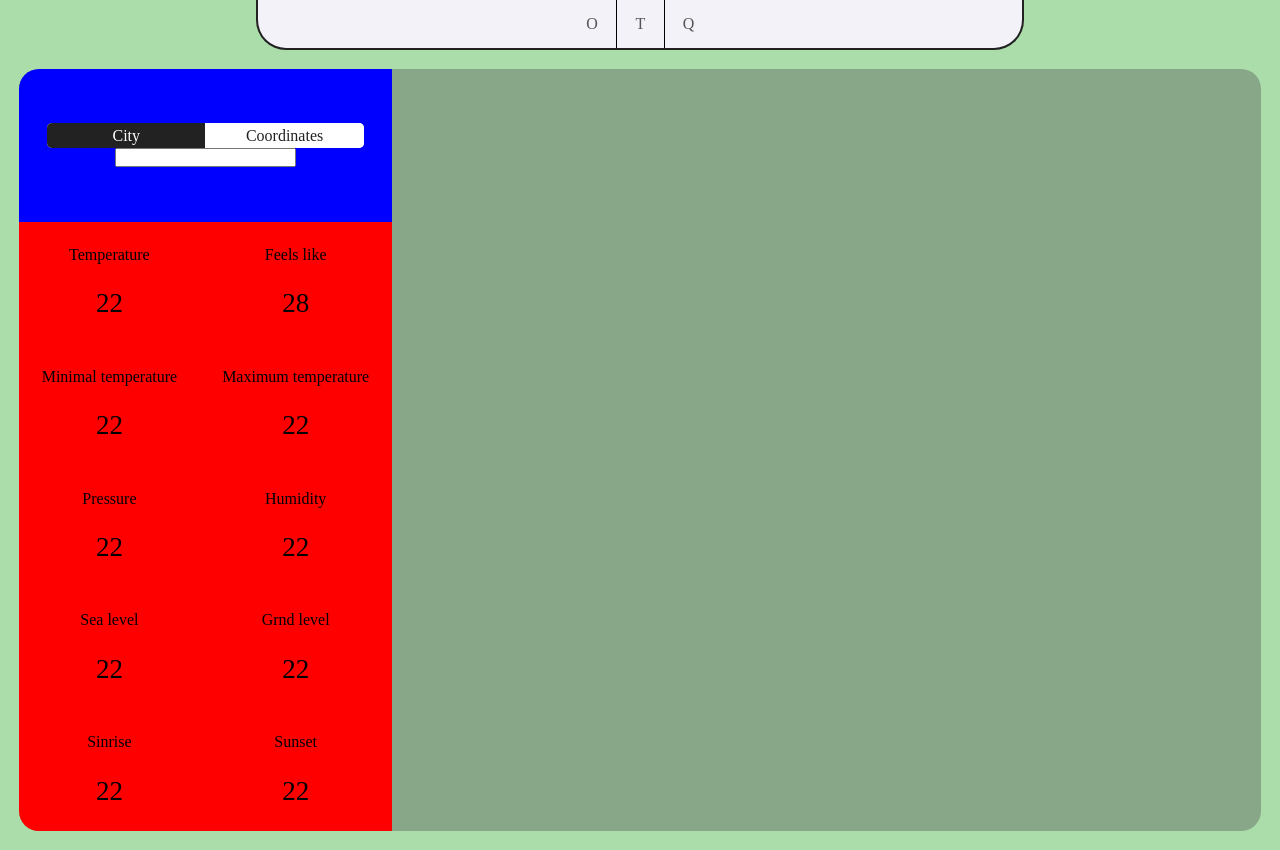
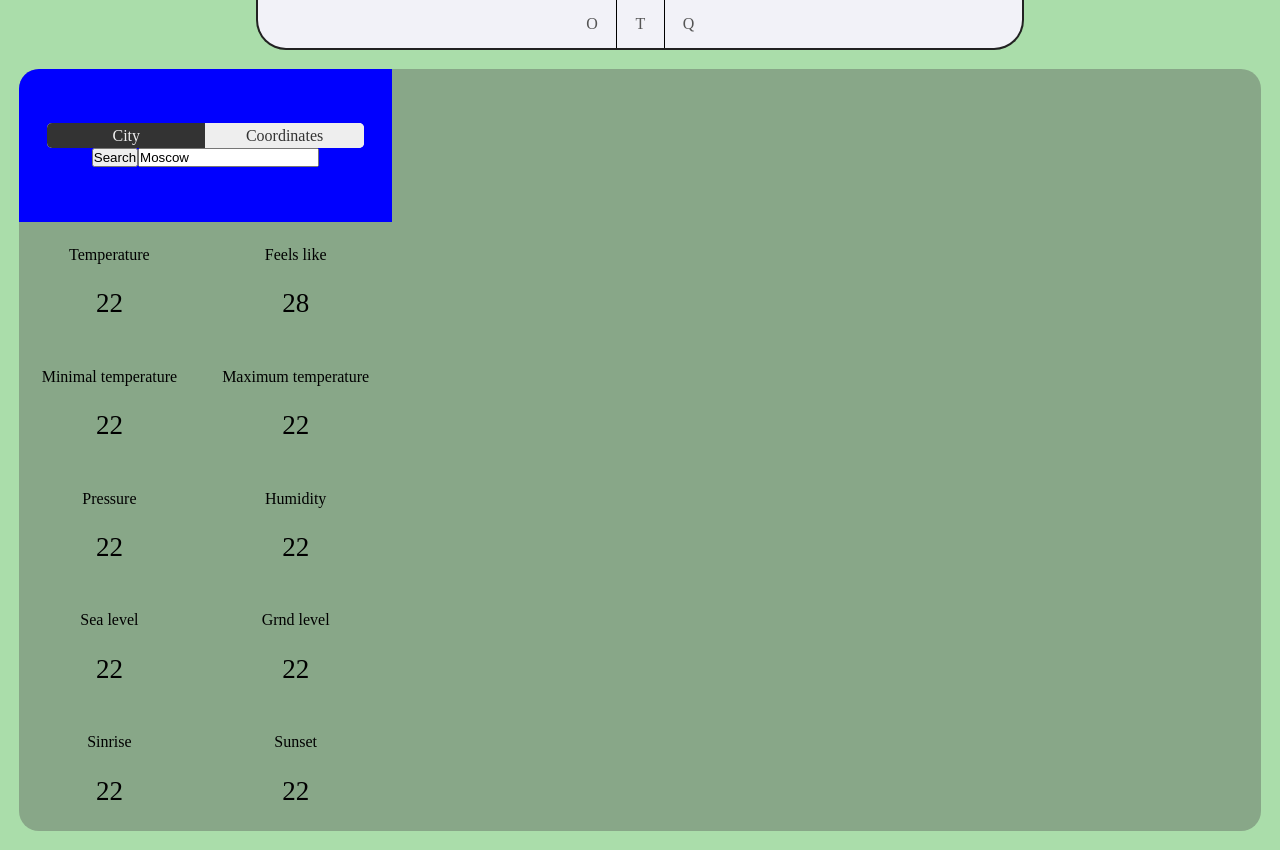
Before and after one commit to maksimphono/weather_app, a React app in the folder frontend/: page / in a window 1280 px wide. Built offline with nearby package versions, Linux system fonts and the light colour scheme; the HTML template or start-up script is replaced by a standard one.

Commit message:
created simple InputFields component with Reducer-controlled state, tested

```diff
--- a/frontend/src/Pages/Home/components/Home.jsx
+++ b/frontend/src/Pages/Home/components/Home.jsx
@@ -1,34 +1,14 @@
-import React, {useState} from 'react'
+import React, {useCallback, useReducer, useState} from 'react'
 import style from "../css/Home.module.scss"
+import InputFields from './InputFields.jsx'
+//const style = {}
 
 function SmallWeatherData({gridArea, value, children}) {
     return (
-        <div className = {style["smallWeatherData"]} style = {{"gridArea": gridArea, backgroundColor: "red"}}>
+        <div className = {style["smallWeatherData"]} style = {{"gridArea": gridArea}}>
             <span className = {style["text"]}>{children}</span>
             <span className = {style["value"]}>{value}</span>
         </div>
-    )
-}
-
-function InputFields() {
-    const [seletcedMode, setSelectedMode] = useState("city")
-
-    return (
-        <form className={style["input__fields"]} style = {{"gridArea" : "input_fields", backgroundColor: "blue"}}>
-            <div className = {style["input__switch"]}>
-                <label>
-                    <input type = "radio" name = "input_mode" defaultChecked = {true} value = "city" onChange={({target}) => setSelectedMode(target.value)} />
-                    <span style = {seletcedMode === "city"?{"color" : "var(--color-light)"}:{"color" : "var(--color-dark)"}}>City</span>
-                </label>
-                <label>
-                    <input type = "radio" name = "input_mode" value = "coords" onChange={({target}) => setSelectedMode(target.value)}/>
-                    <span style = {seletcedMode === "coords"?{"color" : "var(--color-light)"}:{"color" : "var(--color-dark)"}}>Coordinates</span>
-                </label>
-            </div>
-            <label htmlFor="">
-                <input type="text" />
-            </label>
-        </form>
     )
 }
 
--- /dev/null
+++ b/frontend/src/Pages/Home/components/InputFields.jsx
@@ -0,0 +1,115 @@
+import React, {useReducer, useState, useCallback} from "react"
+import style from "../css/Home.module.scss"
+
+
+class InputState {
+    constructor(city, lat, lon) {
+        this._city = city
+        this._lat = lat
+        this._lon = lon
+    }
+    deepcopy() {
+        const copy = new InputState(this._city, this._lat, this._lon)
+        return copy
+    }
+    get city() {
+        return this._city
+    }
+    get lat() {
+        return this._lat
+    }
+    get lon() {
+        return this._lon
+    }
+    setCity(city) {
+        this._city = city
+        return this
+    }
+    setLat(val) {
+        this._lat = val
+        return this
+    }
+    setLon(val) {
+        this._lon = val
+        return this
+    }
+}
+
+function inputReducer(state, action) {
+    switch(action.type) {
+        case "city":
+            return state.deepcopy().setCity(action.city)
+        case "lat":
+            return state.deepcopy().setLat(action.lat)
+        case "lon":
+            return state.deepcopy().setLon(action.lon)
+        default:
+            return state
+    }
+}
+
+const initalInputState = new InputState("Moscow", 0, 0)
+
+const cityAction = (val) => ({type : "city", city : val})
+const latAction = (val) => ({type : "lat", lat : val})
+const lonAction = (val) => ({type : "lon", lon : val})
+
+export default function InputFields() {
+    const [seletcedMode, setSelectedMode] = useState("city")
+    const [inputState, dispatch] = useReducer(inputReducer, initalInputState)
+
+    const handleSubmit = useCallback((event) => {
+        event.preventDefault()
+    }, [])
+
+    return (
+        <form onSubmit = {handleSubmit} className={style["input__fields"]} style = {{"gridArea" : "input_fields", backgroundColor: "blue"}}>
+            <div className = {style["input__switch"]}>
+                <label>
+                    <input type = "radio" name = "input_mode" defaultChecked = {true} value = "city" onChange={({target}) => setSelectedMode(target.value)} />
+                    <span
+                        style = {seletcedMode === "city"?
+                            {"color" : "var(--color-light)"}:
+                            {"color" : "var(--color-dark)"}}
+                    >
+                        City
+                    </span>
+                </label>
+                <label>
+                    <input type = "radio" name = "input_mode" value = "coords" onChange={({target}) => setSelectedMode(target.value)}/>
+                    <span
+                        style = {seletcedMode === "coords"?
+                            {"color" : "var(--color-light)"}:
+                            {"color" : "var(--color-dark)"}}
+                    >
+                        Coordinates
+                    </span>
+                </label>
+            </div>
+            {(seletcedMode === "city") ?
+                <label>
+                    <button type = "submit" name = "Search">Search</button>
+                    <input data-testid = "cityinput" type="text" name = "city" value = {inputState.city} onChange = {({target}) => dispatch(cityAction(target.value))} />
+                </label>
+            : (seletcedMode === "coords") ?
+                <label>
+                    <input data-testid = "latinput"
+                        type="number"
+                        name = "lat"
+                        value = {inputState.lat}
+                        onChange = {({target}) => dispatch(latAction(target.value))}
+                    />
+                    <input data-testid = "loninput"
+                        type="number"
+                        name = "lon"
+                        value = {inputState.lon}
+                        onChange = {({target}) => dispatch(lonAction(target.value))}
+                    />
+                    <button type = "submit">Search</button>
+                </label>
+            :
+                <></>
+            }
+        </form>
+    )
+}
--- a/frontend/src/Pages/Home/css/Home.module.scss
+++ b/frontend/src/Pages/Home/css/Home.module.scss
@@ -26,6 +26,7 @@
             ;
             grid-template-rows: 20% repeat(5, 1fr);
 
+            // <InputFields>
             .input__fields {
                 display: flex;
                 flex-direction: column;
@@ -43,8 +44,8 @@
                     overflow: hidden;
 
                     label {
-                        --color-dark: #222;
-                        --color-light: #fff;
+                        --color-dark: #333;
+                        --color-light: #eee;
                         position: relative;
 
                         span {
@@ -70,6 +71,7 @@
                 }
 
             }
+            // </InputFields>
 
             .smallWeatherData {
                 display: flex;
```
Also changed, not shown: frontend/package.json (+4 -4 lines), 2 other files (tests, documents, lock files or other folders).
